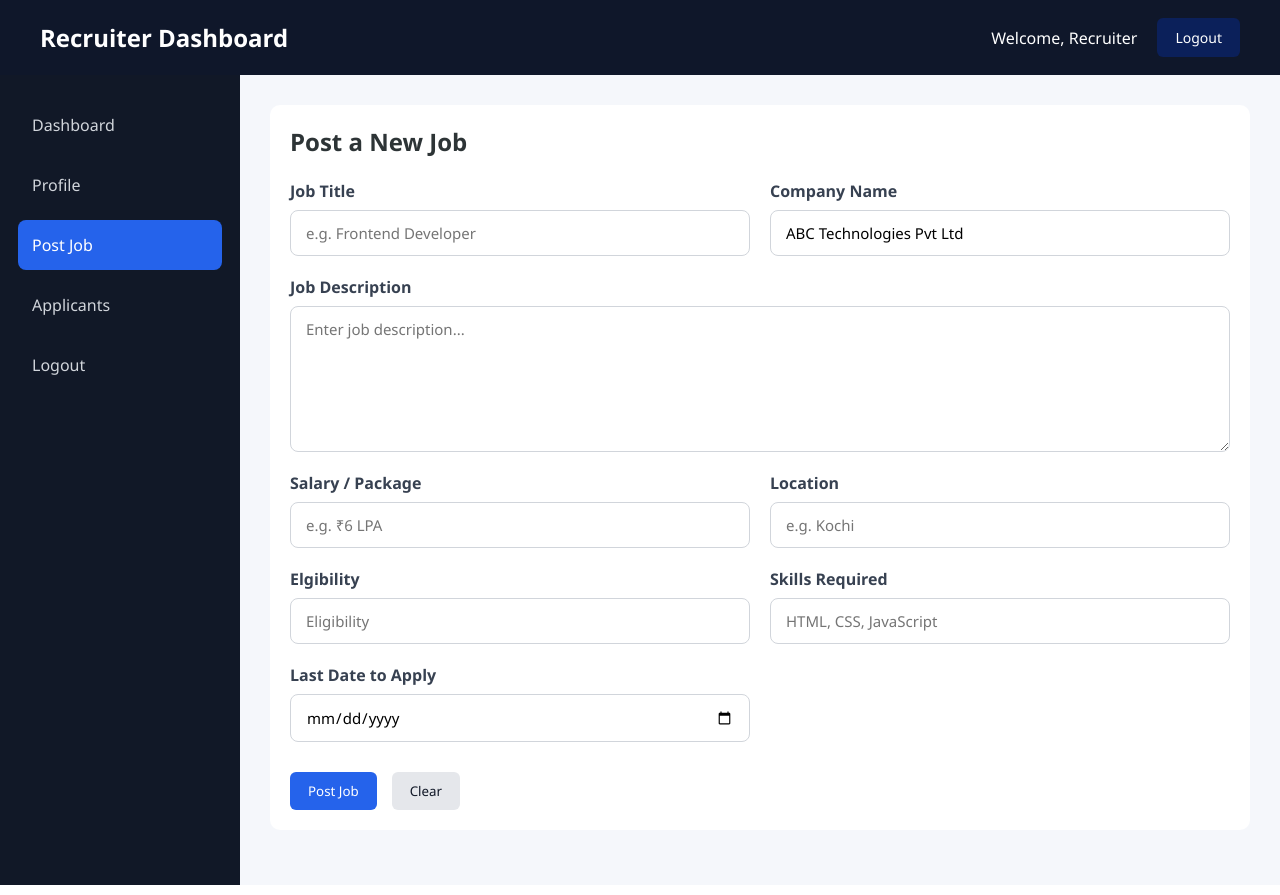
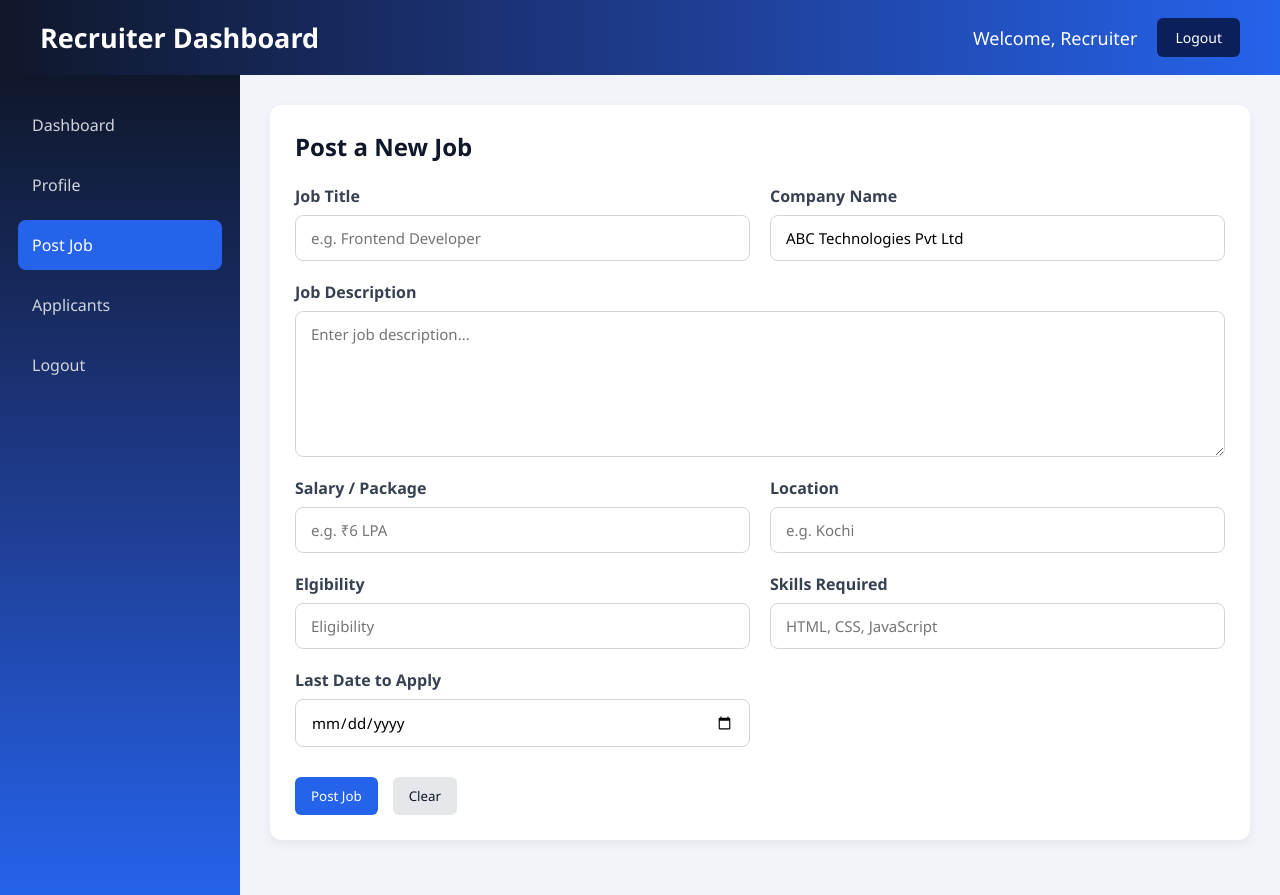
Before and after one commit to ambad-iii/Project, a Flask app: page /post_job in a window 1280 px wide. Run offline with Flask 3, Linux system fonts and the light colour scheme.

Commit message:
Update dash.css

```diff
--- a/College Placement Portal/static/dash.css
+++ b/College Placement Portal/static/dash.css
@@ -7,20 +7,21 @@
 
 /* BODY */
 body{
-    background-color: #f5f7fb;
-    color: #2d3436;
+    background-color: #f1f5f9;
+    color: #0f172a;
 }
 
 /* NAVBAR */
 .navbar{
     height: 75px;
-    background-color: #0f172a;
     color: white;
+    font-size: large;
+    font-weight: 500;
     display: flex;
     justify-content: space-between;
     align-items: center;
     padding: 0 40px;
-    text-align: right;
+    background: linear-gradient(90deg, #0f172a, #1e3a8a, #2563eb);
 }
 
 .navbar-right{
@@ -30,14 +31,18 @@ body{
     margin-left: auto;
 }
 
-
 button{
-    padding: 10px 18px;
+    padding: 10px 16px;
     border: none;
     border-radius: 6px;
     background-color: #2563eb;
     color: white;
     cursor: pointer;
+    transition: 0.3s;
+}
+
+button:hover{
+    background-color: #1d4ed8;
 }
 
 /* CONTAINER */
@@ -49,8 +54,9 @@ button{
 .sidebar{
     width: 240px;
     min-height: 100vh;
-    background-color: #111827;
     padding: 25px 18px;
+    background: linear-gradient(180deg,#0f172a,#1e3a8a,#2563eb
+    );
 }
 
 .sidebar ul{
@@ -66,8 +72,8 @@ button{
 }
 
 .sidebar ul li:hover{
-    background-color: #1f2937;
-    color: white;
+    background-color: #e9edf7;
+    color: #0f172a;
 }
 
 .sidebar ul li.active{
@@ -134,32 +140,32 @@ button{
 
 
 .section{
-    background: white;
-    padding: 20px;
-    border-radius: 10px;
+    background-color: white;
+    padding: 25px;
     margin-bottom: 25px;
+    border-radius: 12px;
+    box-shadow: 0 4px 12px rgba(0,0,0,0.06);
 }
 
 table{
     width: 100%;
     border-collapse: collapse;
-    margin-top: 10px;
+    margin-top: 15px;
 }
 
 table th{
-    background: #111827;
+    background-color: #162a62;
     color: white;
-    padding: 12px;
+    padding: 14px;
 }
 
 table td{
-    padding: 12px;
-    border-bottom: 1px solid #ddd;
-    text-align: center;
+    padding: 14px;
+    border-bottom: 1px solid #e5e7eb;
 }
 
 table tr:hover{
-    background: #f3f4f6;
+    background-color: #f9fafb;
 }
 
 /* STATUS */
```
